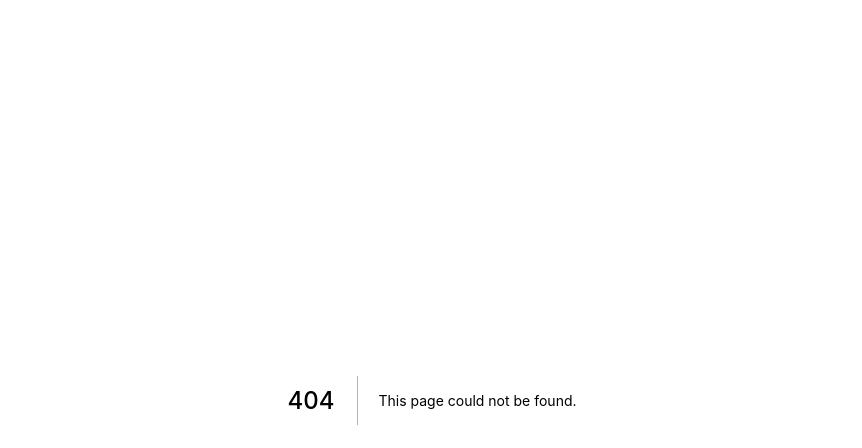
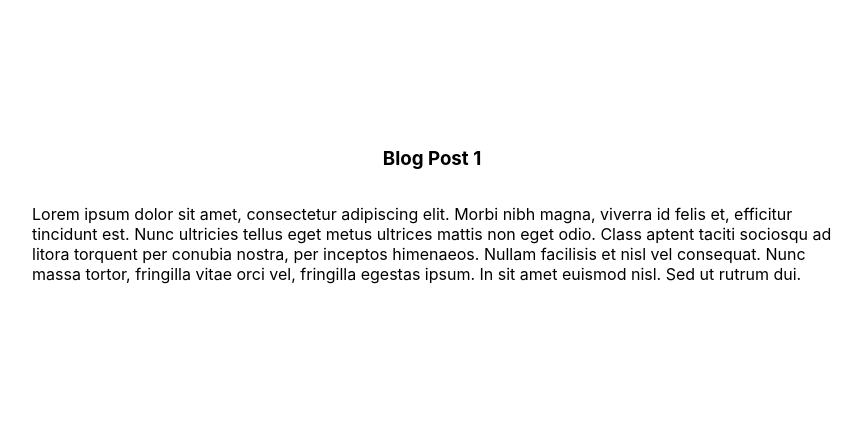
Before and after one commit to sakhmedbayev/next-graphql-demo, a Next.js app: page /1 in a window 1280 px wide. Before the commit this address had no page. Shown: the top 448 px of the page, without its empty margins (208-1070 px from the left). Built offline with nearby package versions, Linux system fonts and the light colour scheme.

Commit message:
dummy post details view

```diff
--- a/package.json
+++ b/package.json
@@ -3,7 +3,7 @@
   "version": "0.1.0",
   "private": true,
   "scripts": {
-    "dev": "next dev",
+    "dev": "cross-env FAST_REFRESH=false next dev",
     "build": "next build",
     "start": "next start"
   },
--- /dev/null
+++ b/pages/[postId].js
@@ -0,0 +1,23 @@
+import React from "react";
+import { useRouter } from "next/router";
+import { blogPosts } from ".";
+import styles from "../styles/Post.module.css";
+
+export default function PostDetails() {
+  const {
+    query: { postId },
+  } = useRouter();
+
+  const currentPost = blogPosts.find((post) => post.id === parseInt(postId));
+
+  if (!currentPost) return <div>Loading...</div>;
+
+  return (
+    <main className={styles.main}>
+      <div className={styles.grid}>
+        <h3>{currentPost.title}</h3>
+        <p>{currentPost.text}</p>
+      </div>
+    </main>
+  );
+}
--- a/pages/index.js
+++ b/pages/index.js
@@ -1,7 +1,9 @@
 import Head from "next/head";
-import styles from "../styles/Home.module.css";
+import Link from "next/link";
 
-const blogPosts = [
+import styles from "../styles/Post.module.css";
+
+export const blogPosts = [
   {
     id: 1,
     title: "Blog Post 1",
@@ -41,14 +43,12 @@ export default function Home() {
 
         <div className={styles.grid}>
           {blogPosts.map((post) => (
-            <a
-              key={post.id}
-              href="https://nextjs.org/docs"
-              className={styles.card}
-            >
-              <h3>{post.title}</h3>
-              <p>{post.text.split(" ").splice(0, 10).join(" ")}</p>
-            </a>
+            <Link key={post.id} href={`/${post.id}`}>
+              <a className={styles.card}>
+                <h3>{post.title}</h3>
+                <p>{post.text.split(" ").splice(0, 10).join(" ")}</p>
+              </a>
+            </Link>
           ))}
         </div>
       </main>
```
Also changed, not shown: styles/Post.module.css (renamed from styles/Home.module.css), 1 other file (tests, documents, lock files or other folders).
